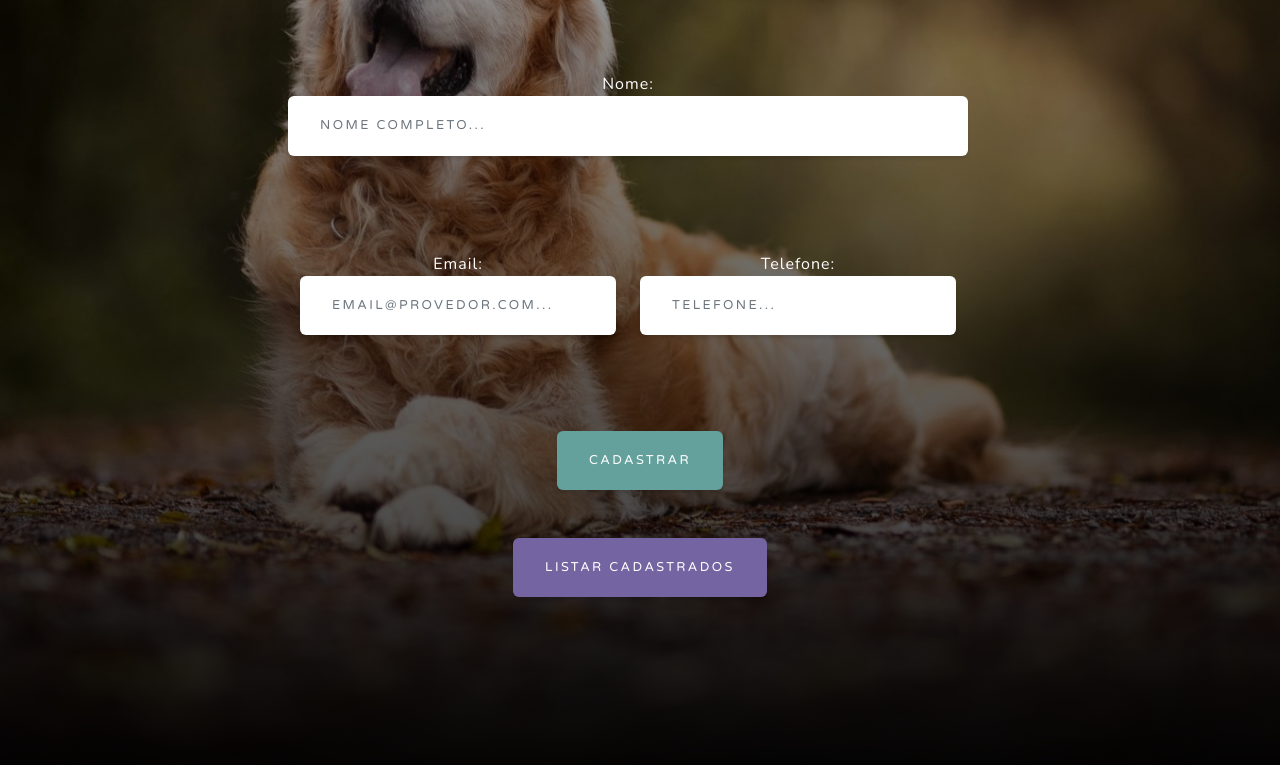
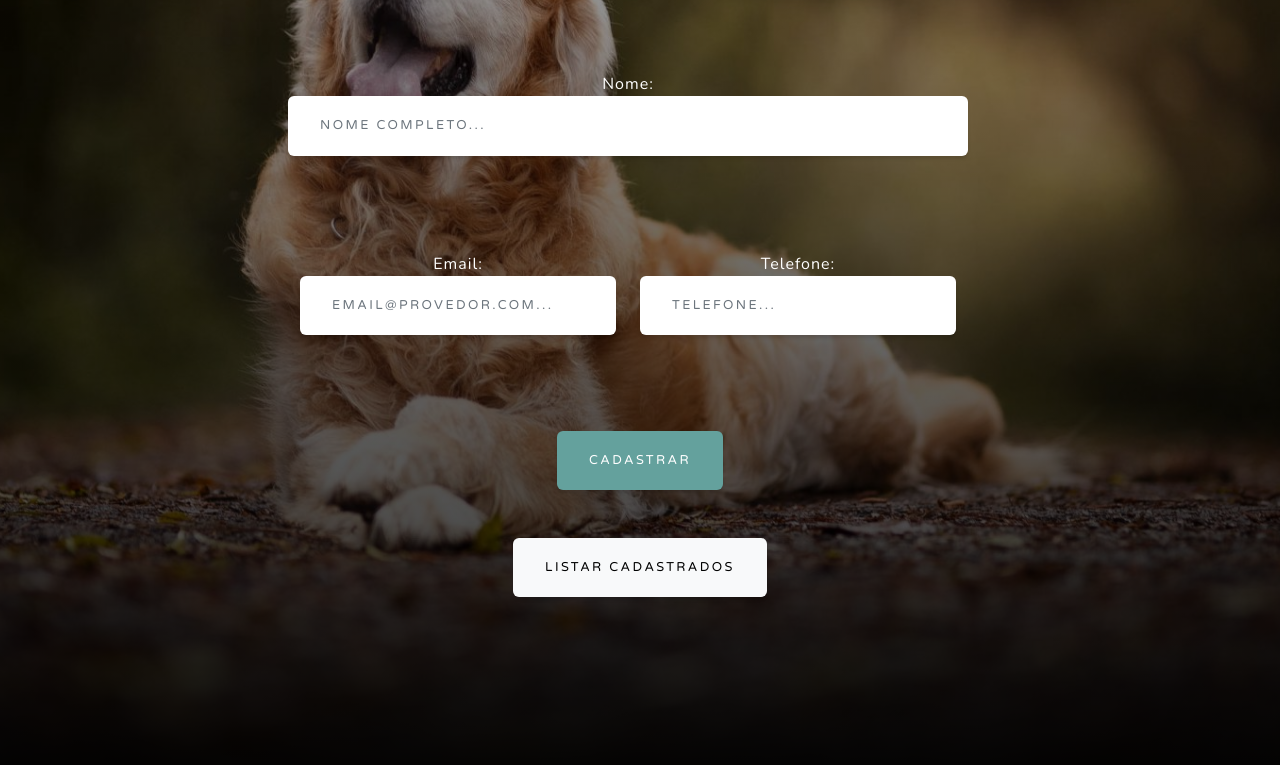
Before and after one commit to CaioAugustoSouza/projetoFinal, a website: page protegido/form01.html in a window 1280 px wide. Shown: the part 265-1030 px from the top of the page. Drawn offline with nearby package versions, Linux system fonts and the light colour scheme.

Commit message:
botão de listar

```diff
--- a/index.js
+++ b/index.js
@@ -216,6 +216,7 @@ function cadastrarPessoa(requisicao, resposta) {
                                                 <div class="mt-5 mb-5"><button class="btn btn-primary" id="submitButton"
                                                         type="submit">Cadastrar</button></div>
                                             </form>
+                                            <div class="mt-5 mb-5"><a href="/listarPessoas"><button class="btn btn-light">Listar Cadastrados</button></a></div>
                                         </div>
                                     </div>
                                 </div>
--- a/protegido/form01.html
+++ b/protegido/form01.html
@@ -71,7 +71,7 @@
                         <div class="mt-5 mb-5"><button class="btn btn-primary" id="submitButton"
                                 type="submit">Cadastrar</button></div>
                     </form>
-                    <div class="mt-5 mb-5"><a href="/listarPessoas"><button class="btn btn-secondary">Listar Cadastrados</button></a></div>
+                    <div class="mt-5 mb-5"><a href="/listarPessoas"><button class="btn btn-light">Listar Cadastrados</button></a></div>
                 </div>
             </div>
         </div>
```
